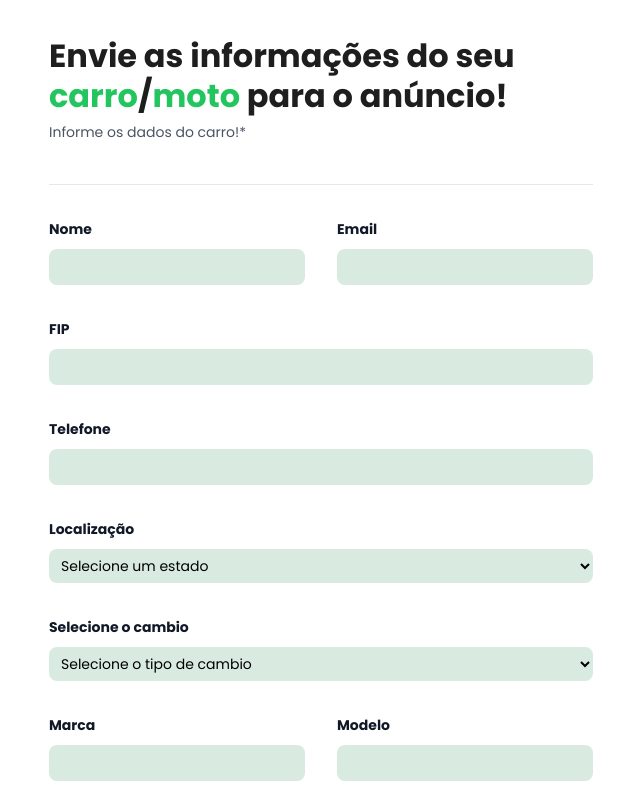
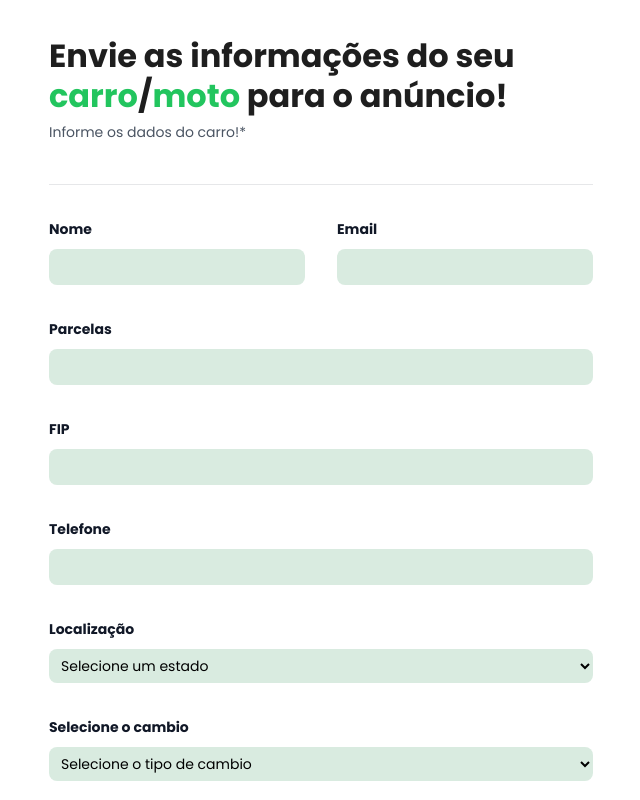
Before and after one commit to BrunoJSC/project, a React (Vite) app: page /form in a window 1280 px wide. Shown: the top 800 px of the page, without its empty margins (319-959 px from the left). Built offline with nearby package versions, Linux system fonts and the light colour scheme; no server answers.

Commit message:
add parcials

```diff
--- a/src/pages/CreateCar.tsx
+++ b/src/pages/CreateCar.tsx
@@ -28,6 +28,7 @@ interface CreateCarProps {
   km: number;
   fuel: string;
   description: string;
+  parcials: string;
   images: string[];
 }
 
@@ -50,6 +51,7 @@ const schema = z.object({
   fuel: z.string(),
   km: z.number(),
   description: z.string(),
+  parcials: z.string(),
   images: z.array(z.string()),
 });
 
@@ -174,6 +176,28 @@ export function CreateCar() {
                       {...register("name")}
                       className="block w-full py-1.5 px-2 text-black placeholder-text-white focus:ring-0 sm:text-sm sm:leading-6 bg-green-200"
                       placeholder="Ex: pedro"
+                    />
+                  </div>
+                </div>
+              </div>
+            </div>
+
+            <div className="mt-10 grid grid-cols-1 gap-x-6 gap-y-8 sm:grid-cols-6">
+              <div className="sm:col-span-6">
+                <label
+                  htmlFor="name"
+                  className="block text-sm font-medium leading-6 text-gray-900"
+                >
+                  Parcelas
+                </label>
+                <div className="mt-2">
+                  <div className="flex rounded-md shadow-sm ring-1 ring-inset ring-gray-300 focus-within:ring-2 focus-within:ring-inset focus-within:ring-indigo-600 sm:max-w-md">
+                    <input
+                      type="text"
+                      id="name"
+                      {...register("parcials")}
+                      className="block w-full py-1.5 px-2 text-black placeholder-text-white focus:ring-0 sm:text-sm sm:leading-6 bg-green-200"
+                      placeholder="Ex: 12x 80.000"
                     />
                   </div>
                 </div>
--- a/src/pages/Form.tsx
+++ b/src/pages/Form.tsx
@@ -29,6 +29,7 @@ interface CreateCarPageProps {
   typeFuel: string;
   exchange: string;
   description: string;
+  parcials: string;
   images: string[];
 }
 
@@ -54,6 +55,7 @@ const schema = z.object({
   km: z.number(),
   exchange: z.string(),
   description: z.string(),
+  parcials: z.string(),
   images: z.array(z.string()),
 });
 
@@ -187,6 +189,20 @@ export function Form() {
                   <input
                     className="block w-full bg-form rounded-[8px] py-1.5 px-2 text-black placeholder-text-white focus:ring-0 sm:text-sm sm:leading-6  bg-[#15803D29]"
                     {...register("email", { required: true })}
+                  />
+                </div>
+              </div>
+            </div>
+
+            <div className="grid grid-cols-1 gap-6 sm:grid-cols-3 sm:gap-8">
+              <div className="col-span-6">
+                <label className="block text-sm font-bold leading-6 text-gray-900">
+                  Parcelas
+                </label>
+                <div className="mt-2">
+                  <input
+                    className="block w-full bg-['rgba(21, 128, 61, 0.16)] rounded-[8px] py-1.5 px-2 text-black placeholder-text-white focus:ring-0 sm:text-sm sm:leading-6 bg-[#15803D29]"
+                    {...register("parcials", { required: true })}
                   />
                 </div>
               </div>
```
